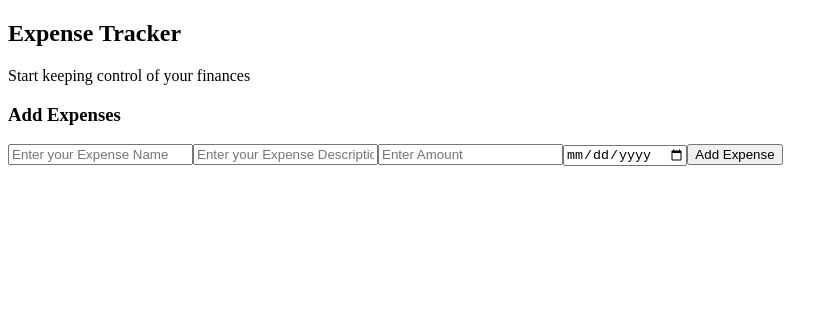
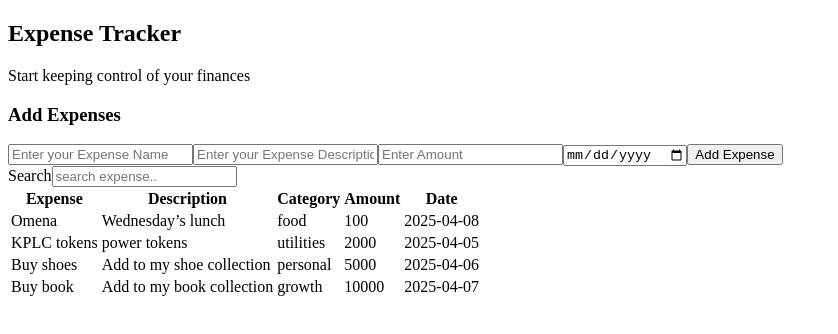
Before and after one commit to BakariJuma1/expense-tracker, a React (Vite) app: page / in a window 1280 px wide. Shown: the top 334 px of the page, without its empty margins (0-838 px from the left). Built offline with nearby package versions, Linux system fonts and the light colour scheme.

Commit message:
working on the search bar

```diff
--- a/src/Data/expensesData.js
+++ b/src/Data/expensesData.js
@@ -1,7 +1,7 @@
 const expensesData = [
   {
     id: 1,
-    name: "Light Mshumo",
+    name: "Omena",
     description: "Wednesday’s lunch",
     category: "food",
     amount: 100,
@@ -9,7 +9,7 @@ const expensesData = [
   },
   {
     id: 2,
-    name: "NYC tokens",
+    name: "KPLC tokens",
     description: "power tokens",
     category: "utilities",
     amount: 2000,
--- a/src/components/ExpenseTable.jsx
+++ b/src/components/ExpenseTable.jsx
@@ -1,2 +1,30 @@
-function ExpenseTable() {}
+import React from "react";
+
+function ExpenseTable({ expenses }) {
+  return (
+    <table>
+      <thead>
+        <tr>
+          <th>Expense</th>
+          <th>Description</th>
+          <th>Category</th>
+          <th>Amount</th>
+          <th>Date</th>
+        </tr>
+      </thead>
+      <tbody>
+        {expenses.map((exp) => (
+          <tr key={exp.id}>
+            <td>{exp.name}</td>
+            <td>{exp.description}</td>
+            <td>{exp.category}</td>
+            <td>{exp.amount}</td>
+            <td>{exp.date}</td>
+          </tr>
+        ))}
+      </tbody>
+    </table>
+  );
+}
+
 export default ExpenseTable;
--- a/src/components/SearchBar.jsx
+++ b/src/components/SearchBar.jsx
@@ -1,2 +1,14 @@
-function SearchBar() {}
+function SearchBar({ onSearch }) {
+  return (
+    <div className="searchBar">
+      <label htmlFor="search">Search</label>
+      <input
+        type="search"
+        id="search"
+        placeholder="search expense.."
+        onChange={(e) => onSearch(e.target.value)}
+      />
+    </div>
+  );
+}
 export default SearchBar;
```
